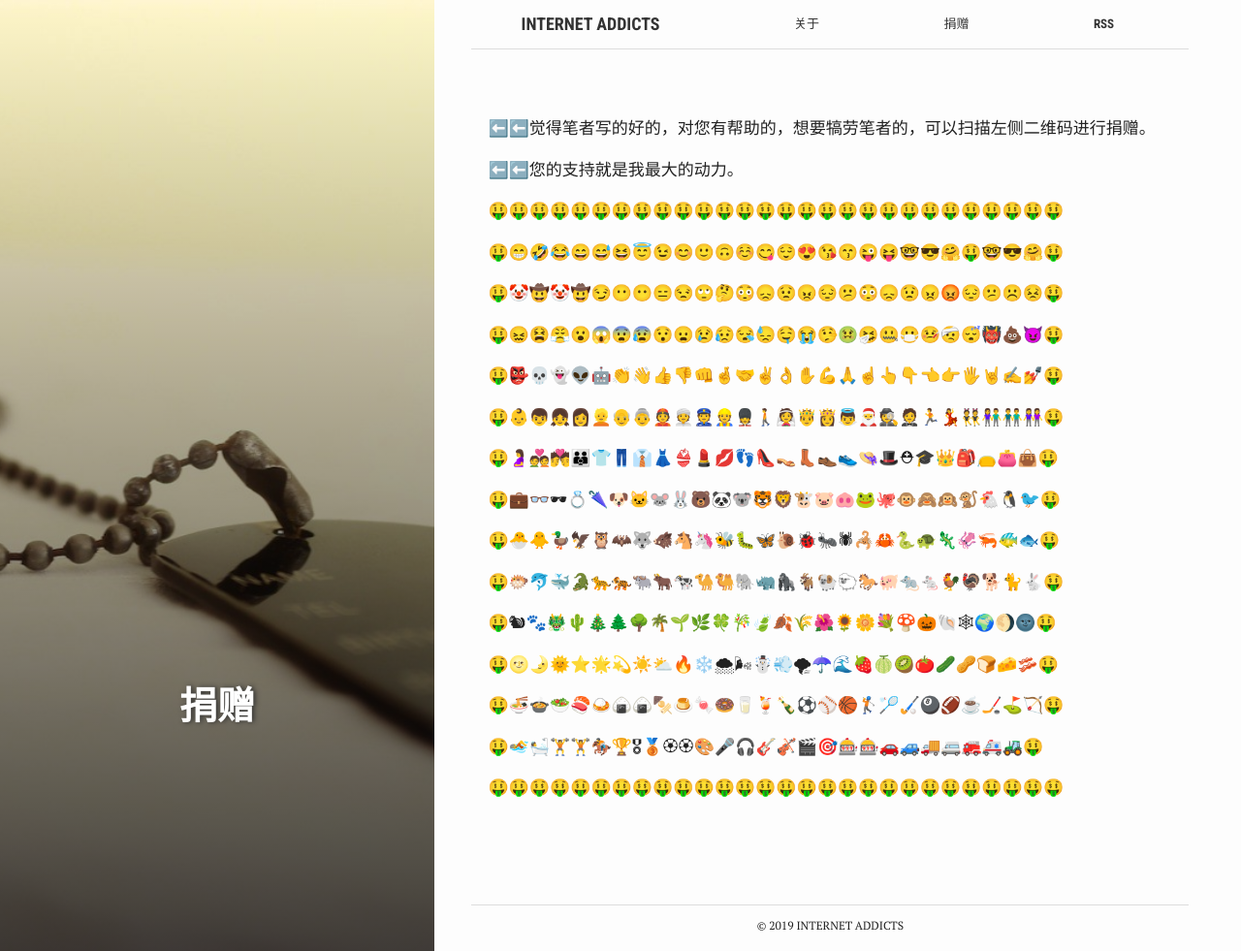
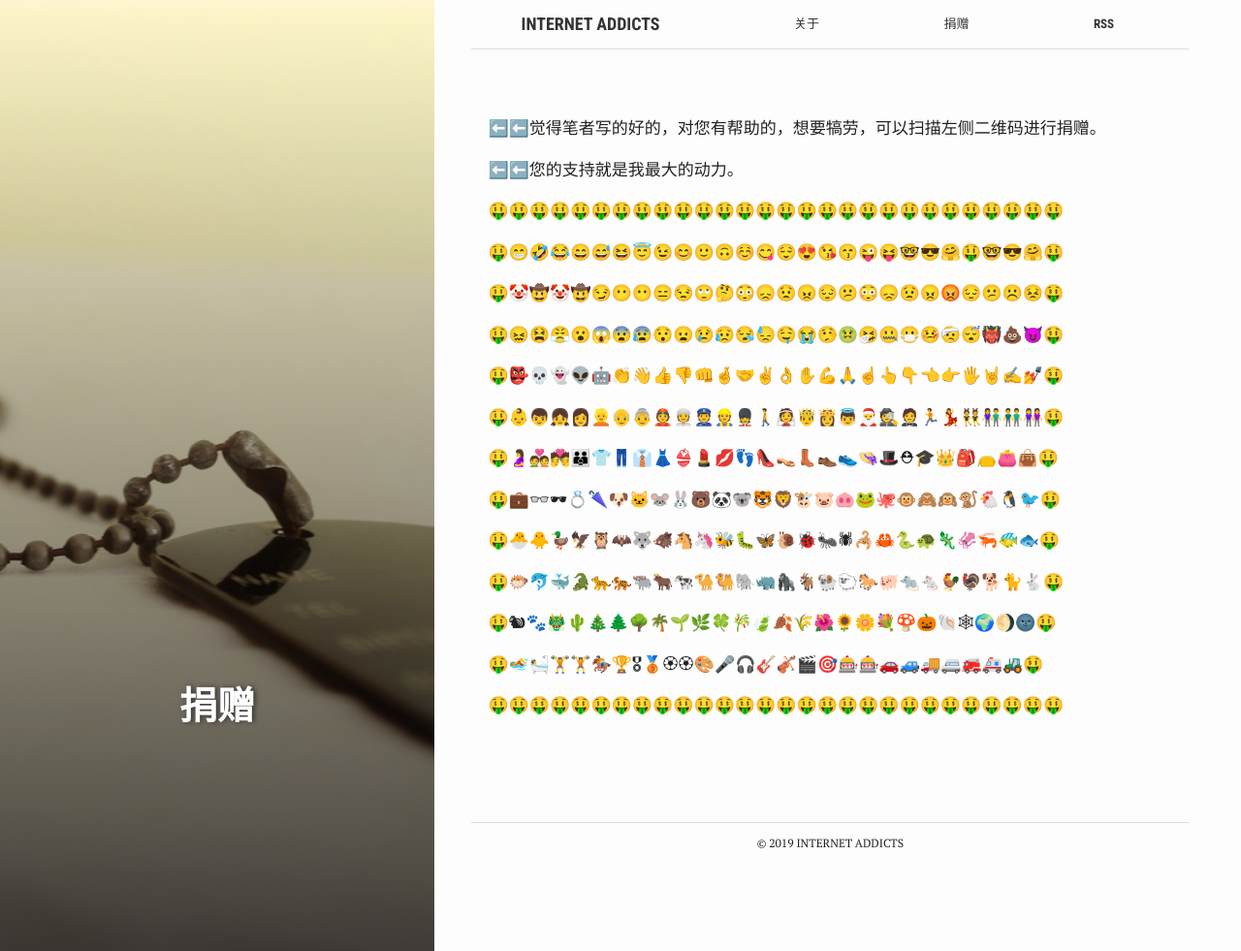
Before and after one commit to zmkUp/zmkUp.github.io, a Jekyll site: the page built from archive.md, in a window 1280 px wide and 981 px high. Shown: the whole window at 97% size. Built offline with Jekyll 4.4.1, drawn with Linux system fonts in a browser that asks for light colours.

Commit message:
Update archive.md

```diff
--- a/archive.md
+++ b/archive.md
@@ -8,7 +8,7 @@ summary: ""
 active: archive
 ---
 
-⬅️⬅️觉得笔者写的好的，对您有帮助的，想要犒劳笔者的，可以扫描左侧二维码进行捐赠。
+⬅️⬅️觉得笔者写的好的，对您有帮助的，想要犒劳，可以扫描左侧二维码进行捐赠。
 
 ⬅️⬅️您的支持就是我最大的动力。
 
@@ -34,10 +34,6 @@ active: archive
 
 🤑🐿🐾🐲🌵🎄🌲🌳🌴🌱🌿🍀🎋🍃🍂🌾🌺🌻🌼💐🍄🎃🐚🕸🌍🌖🌚🤑
 
-🤑🌝🌛🌞⭐️🌟💫☀️⛅️🔥❄️🌨🌬☃️💨🌪☂️🌊🍓🍈🥝🍅🥒🥜🍞🧀🥓🤑
-
-🤑🍜🍲🥗🍣🍛🍙🍙🍢🍮🍬🍩🥛🍹🍾⚽️⚾️🏀🏌🏸🏑🎱🏈☕️🏒⛳️🏹🤑
-
 🤑🏊🛀🏋🏋🏇🏆🎖🥉🏵🏵🎨🎤🎧🎸🎻🎬🎯🎰🎰🚗🚙🚚🚐🚒🚑🚜🤑
 
 🤑🤑🤑🤑🤑🤑🤑🤑🤑🤑🤑🤑🤑🤑🤑🤑🤑🤑🤑🤑🤑🤑🤑🤑🤑🤑🤑🤑
```
